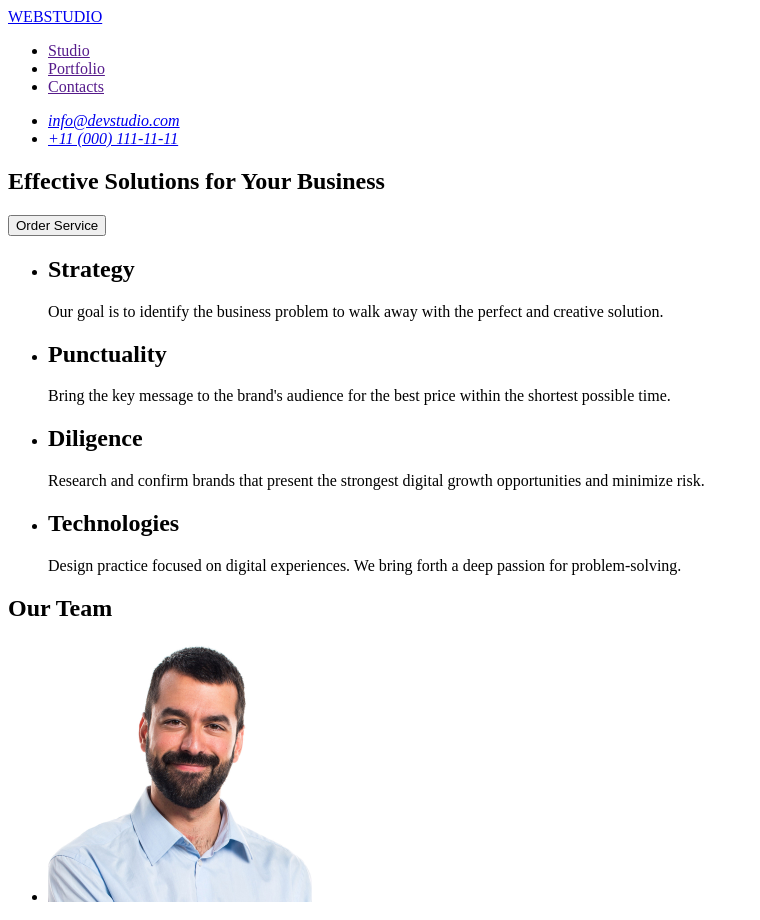
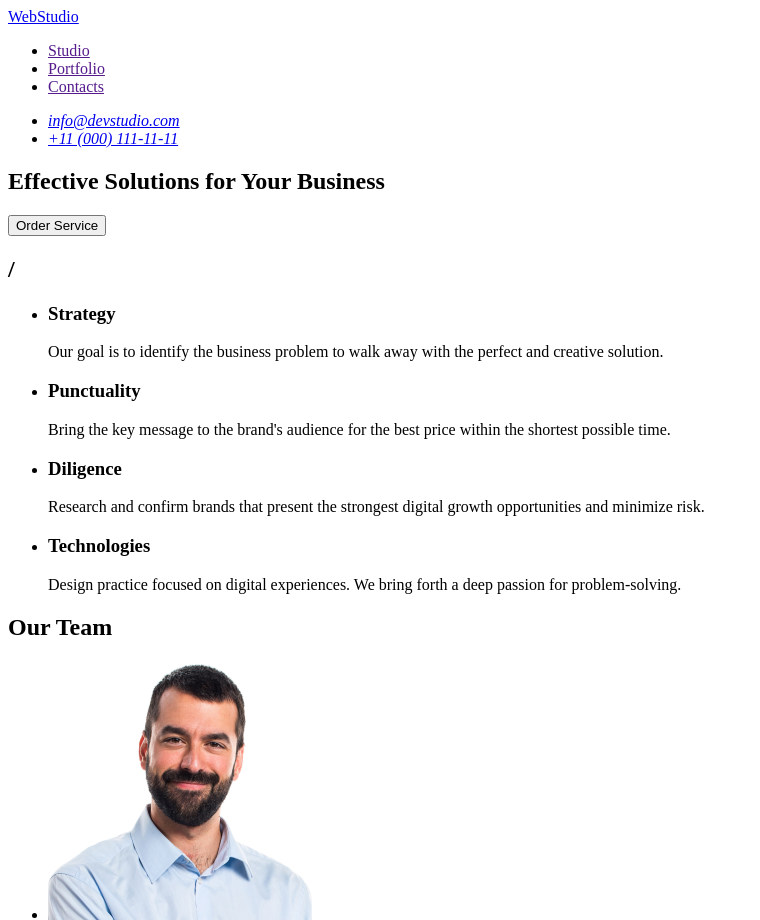
Before and after one commit to jinxedwolfie/goit-markup-hw-01, a plain HTML site: page index.html in a window 1280 px wide. Shown: the top 920 px of the page, without its empty margins (0-760 px from the left). Drawn offline with Linux system fonts and the light colour scheme.

Commit message:
Section #2 contains a header tagged with <h2>.

```diff
--- a/index.html
+++ b/index.html
@@ -8,7 +8,7 @@
 <body>
     <header>
         <nav>
-            <a href="./index.html">WEBSTUDIO</a>
+            <a href="./index.html">WebStudio</a>
             <ul>
                 <li><a href="">Studio</a></li>
                 <li><a href="">Portfolio</a></li>
@@ -34,28 +34,28 @@
         </section>
 
         <section>
+            <h2>/</h2>
             <ul>
                 <li>
-                    <h2>Strategy</h2>
+                    <h3>Strategy</h3>
                     <p>
                         Our goal is to identify the business problem to walk away with the perfect and creative solution.
                     </p>
-
                 </li>
                 <li>
-                    <h2>Punctuality</h2>
+                    <h3>Punctuality</h3>
                     <p>
                         Bring the key message to the brand's audience for the best price within the shortest possible time.
                     </p>
                 </li>
                 <li>
-                    <h2>Diligence</h2>
+                    <h3>Diligence</h3>
                     <p>
                         Research and confirm brands that present the strongest digital growth opportunities and minimize risk.
                     </p>
                 </li>
                 <li>
-                    <h2>Technologies</h2>
+                    <h3>Technologies</h3>
                     <p>Design practice focused on digital experiences. We bring forth a deep passion for problem-solving.</p>
                 </li>
             </ul>
@@ -100,7 +100,7 @@
     </main>
 
     <footer>
-        <a href="./index.html">WEBSTUDIO</a>
+        <a href="./index.html">WebStudio</a>
         <p>
             Increase the flow of customers and sales for your business with digital marketing & growth solutions.
         </p>
```
